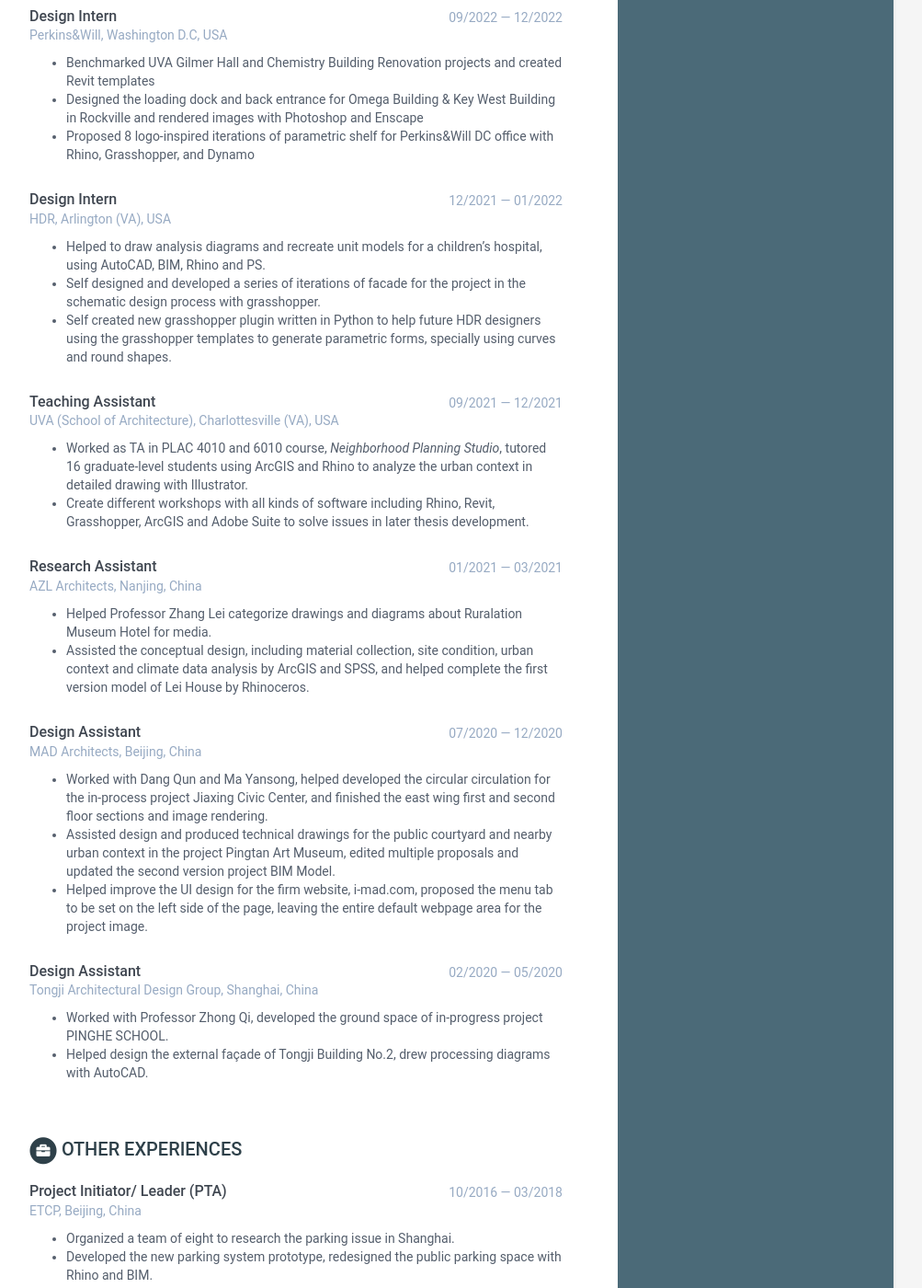
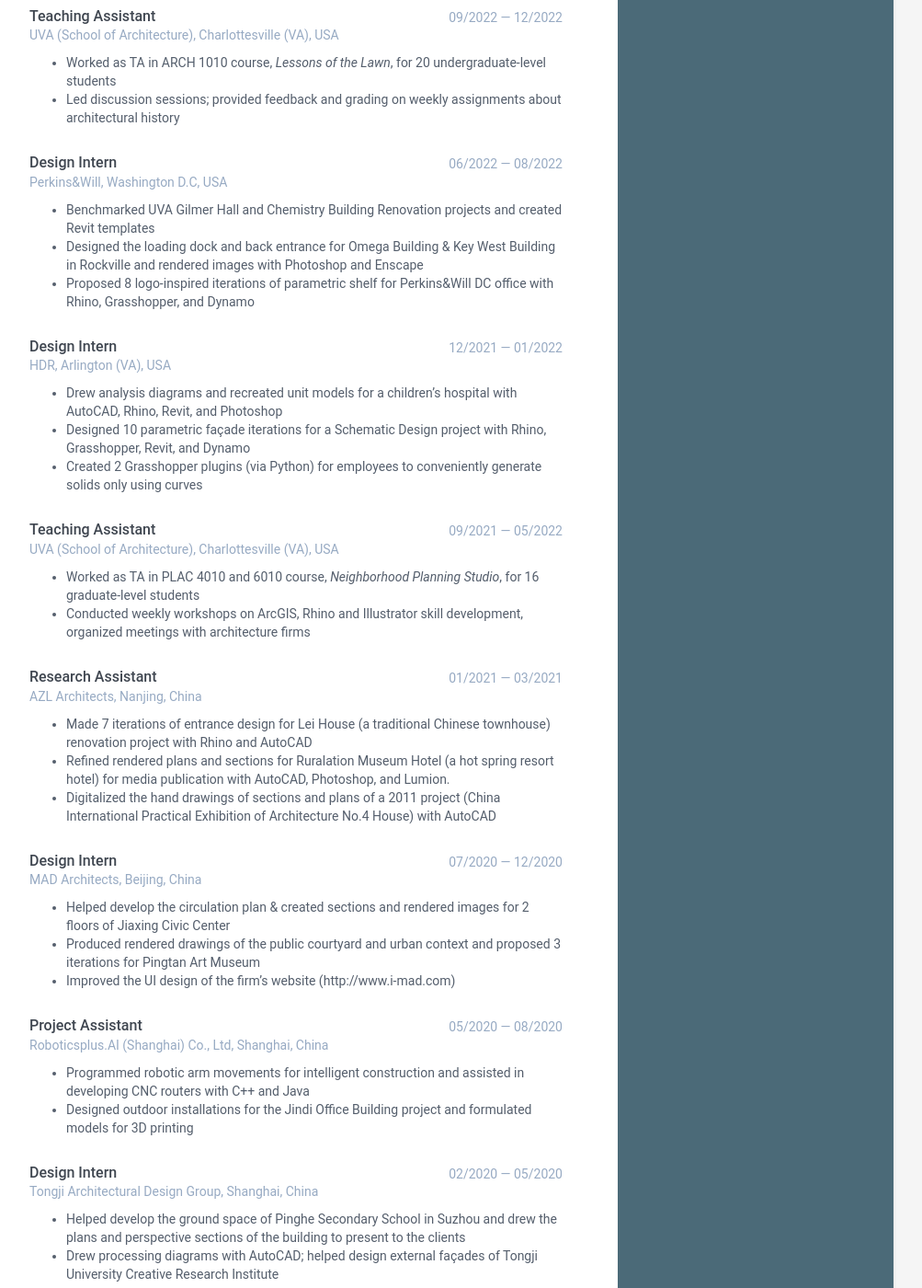
Before and after one commit to FangFrankSun/My_Resume, a Jekyll site: the page built from index.html, in a window 1280 px wide and 1400 px high, scrolled down 1581 px. Shown: the whole window at 92% size, without its empty margins (168-1171 px from the left). Built offline with Jekyll 4.4.1, drawn with Linux system fonts in a browser that asks for light colours; some of the changed text lies outside the part shown.

Commit message:
Update data.yml
update architecture experience

```diff
--- a/_data/data.yml
+++ b/_data/data.yml
@@ -63,7 +63,7 @@ career-profile:
     title: Career Profile
     summary: |
      Hi, I am Frank Sun<br>
-      - A senior student double majoring in [**Computer Science**](https://engineering.virginia.edu) and [**Architecture**](https://arch.virginia.edu) at the [University of Virginia](https://www.virginia.edu) (joined August 2019).
+      - A senior student double majoring in [**Architecture**](https://arch.virginia.edu) and [**Computer Science**](https://engineering.virginia.edu) at the [University of Virginia](https://www.virginia.edu) (joined August 2019).
       - I am also a [**Chess National Master**]("https://us.chess.org") with USCF Rating 2359.
       - I have a firm called [**Hummer Education**](https://www.littlehummerchess.club), dedicated to help more people learn better chess skills and now started to do software development courses as well, with online tutorials in Chinese for most of them.
 
@@ -77,7 +77,7 @@ education:
         university: University of Virginia
         time: 08/2019 - 05/2023
         details: |
-          Double majoring architecture and computer science
+          Double majoring Architecture and Computer science
             - Computer Science — [Software Development](https://www.cs.virginia.edu/~sherriff/cs2110/syllabus.php) (java), [Data Structure](https://www.cs.virginia.edu/~asb/cs2150.php)(C++), [Computer Architecture](https://www.cs.virginia.edu/~cr4bd/3330/F2021/), [Artifical Intelligence](https://www.haifeng-xu.com/cs4710sp20/index.htm)
             - Architecture — [Foundation Design Studios I-V](https://www.arch.virginia.edu/programs/architecture/undergraduate), [Architecture History I-III](https://www.arch.virginia.edu/programs/architectural-history/undergraduate), [Data Visualization], [Urban Planning Studio (UDC)](https://www.arch.virginia.edu/programs/urban-design)
 
@@ -124,9 +124,16 @@ experiences2:
           - Model physical building and site models with 3D printing and lasering cutting for two ongoing health institution projects
           - Draw sections and plans for an ongoing educational institution project and produce interior renderings for presentation
 
+      - role: Teaching Assistant
+        time: 09/2022 — 12/2022
+        company: UVA (School of Architecture), Charlottesville (VA), USA
+        details: |
+          - Worked as TA in ARCH 1010 course, *Lessons of the Lawn*, for 20 undergraduate-level students
+          - Led discussion sessions; provided feedback and grading on weekly assignments about architectural history
+
 
       - role: Design Intern
-        time: 09/2022 — 12/2022
+        time: 06/2022 — 08/2022
         company: Perkins&Will, Washington D.C, USA
         details: |
           - Benchmarked UVA Gilmer Hall and Chemistry Building Renovation projects and created Revit templates
@@ -137,40 +144,49 @@ experiences2:
         time: 12/2021 — 01/2022
         company: HDR, Arlington (VA), USA
         details: |
-          - Helped to draw analysis diagrams and recreate unit models for a children's hospital, using AutoCAD, BIM, Rhino and PS.
-          - Self designed and developed a series of iterations of facade for the project in the schematic design process with grasshopper.
-          - Self created new grasshopper plugin written in Python to help future HDR designers using the grasshopper templates to generate parametric forms, specially using curves and round shapes.
+          - Drew analysis diagrams and recreated unit models for a children's hospital with AutoCAD, Rhino, Revit, and Photoshop
+          - Designed 10 parametric façade iterations for a Schematic Design project with Rhino, Grasshopper, Revit, and Dynamo
+          - Created 2 Grasshopper plugins (via Python) for employees to conveniently generate solids only using curves
 
 
       - role: Teaching Assistant
-        time: 09/2021 — 12/2021
+        time: 09/2021 — 05/2022
         company: UVA (School of Architecture), Charlottesville (VA), USA
         details: |
-          - Worked as TA in PLAC 4010 and 6010 course, *Neighborhood Planning Studio*, tutored 16 graduate-level students using ArcGIS and Rhino to analyze the urban context in detailed drawing with Illustrator.
-          - Create different workshops with all kinds of software including Rhino, Revit, Grasshopper, ArcGIS and Adobe Suite to solve issues in later thesis development.
-
+          - Worked as TA in PLAC 4010 and 6010 course, *Neighborhood Planning Studio*, for 16 graduate-level students
+          - Conducted weekly workshops on ArcGIS, Rhino and Illustrator skill development, organized meetings with architecture firms
 
       - role: Research Assistant
         time: 01/2021 — 03/2021
         company: AZL Architects, Nanjing, China
         details: |
-            - Helped Professor Zhang Lei categorize drawings and diagrams about Ruralation Museum Hotel for media.
-            - Assisted the conceptual design, including material collection, site condition, urban context and climate data analysis by ArcGIS and SPSS, and helped complete the first version model of Lei House by Rhinoceros.
+            - Made 7 iterations of entrance design for Lei House (a traditional Chinese townhouse) renovation project with Rhino and AutoCAD
+            - Refined rendered plans and sections for Ruralation Museum Hotel (a hot spring resort hotel) for media publication with AutoCAD, Photoshop, and Lumion.
+            - Digitalized the hand drawings of sections and plans of a 2011 project (China International Practical Exhibition of Architecture No.4 House) with AutoCAD
 
-      - role: Design Assistant
+      - role: Design Intern
         time: 07/2020 — 12/2020
         company: MAD Architects, Beijing, China
         details: |
-            - Worked with Dang Qun and Ma Yansong, helped developed the circular circulation for the in-process project Jiaxing Civic Center, and finished the east wing first and second floor sections and image rendering.
-            - Assisted design and produced technical drawings for the public courtyard and nearby urban context in the project Pingtan Art Museum, edited multiple proposals and updated the second version project BIM Model.
-            - Helped improve the UI design for the firm website, i-mad.com, proposed the menu tab to be set on the left side of the page, leaving the entire default webpage area for the project image.
+            - Helped develop the circulation plan & created sections and rendered images for 2 floors of Jiaxing Civic Center
+            - Produced rendered drawings of the public courtyard and urban context and proposed 3 iterations for Pingtan Art Museum
+            - Improved the UI design of the firm’s website (http://www.i-mad.com)
 
-      - role: Design Assistant
+      - role: Project Assistant
+        time: 05/2020 — 08/2020
+        company: Roboticsplus.AI (Shanghai) Co., Ltd, Shanghai, China
+        details: |
+            - Programmed robotic arm movements for intelligent construction and assisted in developing CNC routers with C++ and Java
+            - Designed outdoor installations for the Jindi Office Building project and formulated models for 3D printing
+
+
+
+      - role: Design Intern
         time: 02/2020 — 05/2020
         company: Tongji Architectural Design Group, Shanghai, China
         details: |
-            - Worked with Professor Zhong Qi, developed the ground space of in-progress project PINGHE SCHOOL.
-            - Helped design the external façade of Tongji Building No.2, drew processing diagrams with AutoCAD.
+            - Helped develop the ground space of Pinghe Secondary School in Suzhou and drew the plans and perspective sections of the building to present to the clients
+            - Drew processing diagrams with AutoCAD; helped design external façades of Tongji University Creative Research Institute
 
 
 experiences3:
```
